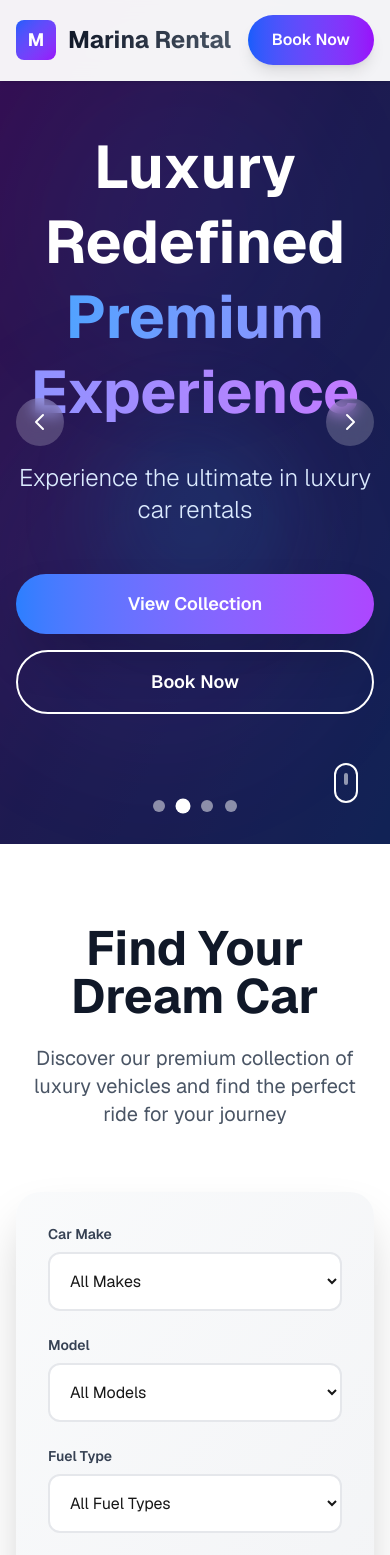
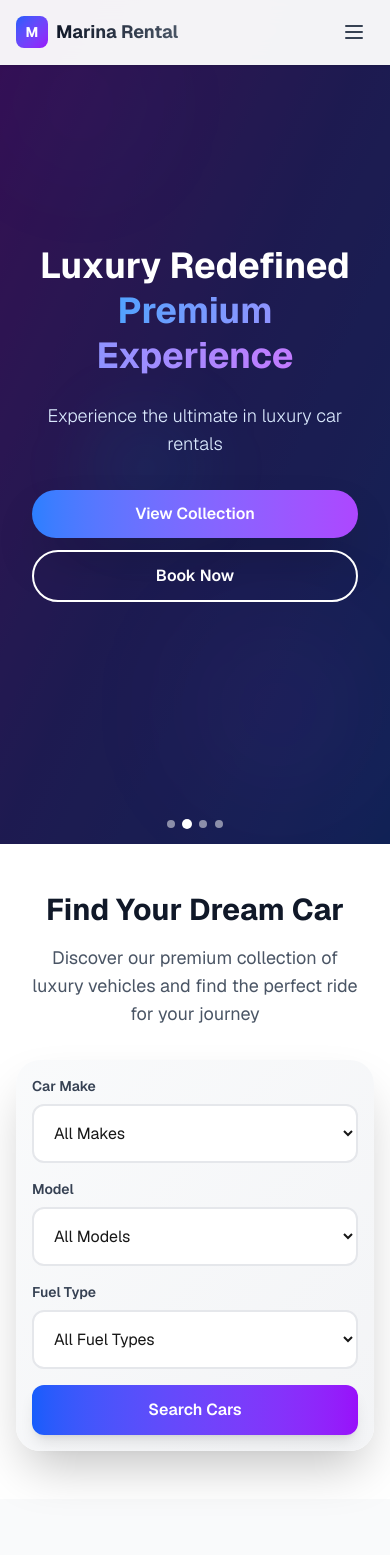
Before and after one commit to ansaralyh/Al-Marina-rentaal, a Next.js app: page / in a window 390 px wide. Shown: the top 1555 px of the page. Built offline with nearby package versions, Linux system fonts and the light colour scheme.

Commit message:
responsiveness is done

```diff
--- a/src/app/page.js
+++ b/src/app/page.js
@@ -136,6 +136,15 @@ export default function Home() {
       period: "per day",
       image: "/api/placeholder/400/300",
       category: "Compact SUV"
+    },
+    {
+      id: 7,
+      name: "BMW M8 Competition",
+      price: "1800",
+      currency: "د.إ",
+      period: "per day",
+      image: "/api/placeholder/400/300",
+      category: "Luxury Coupe"
     }
   ];
 
@@ -164,29 +173,29 @@ export default function Home() {
 
               {/* Animated background elements */}
               <div className="absolute inset-0">
-                <div className="absolute top-20 left-10 w-72 h-72 bg-blue-500/10 rounded-full blur-3xl animate-pulse"></div>
-                <div className="absolute bottom-20 right-10 w-96 h-96 bg-purple-500/10 rounded-full blur-3xl animate-pulse delay-1000"></div>
-                <div className="absolute top-1/2 left-1/4 w-48 h-48 bg-cyan-500/10 rounded-full blur-2xl animate-float"></div>
+                <div className="absolute top-10 left-4 md:top-20 md:left-10 w-32 h-32 md:w-72 md:h-72 bg-blue-500/10 rounded-full blur-3xl animate-pulse"></div>
+                <div className="absolute bottom-10 right-4 md:bottom-20 md:right-10 w-48 h-48 md:w-96 md:h-96 bg-purple-500/10 rounded-full blur-3xl animate-pulse delay-1000"></div>
+                <div className="absolute top-1/2 left-1/4 w-24 h-24 md:w-48 md:h-48 bg-cyan-500/10 rounded-full blur-2xl animate-float"></div>
               </div>
 
               {/* Content */}
               <div className="relative z-10 h-full flex items-center justify-center">
                 <div className="max-w-7xl mx-auto px-4 sm:px-6 lg:px-8 text-center">
                   <div className="animate-fadeInUp">
-                    <h1 className="text-6xl md:text-8xl font-bold text-white mb-8 leading-tight">
+                    <h1 className="text-4xl sm:text-5xl md:text-6xl lg:text-7xl xl:text-8xl font-bold text-white mb-6 md:mb-8 leading-tight">
                       {slide.title}<br />
                       <span className="bg-gradient-to-r from-blue-400 to-purple-400 bg-clip-text text-transparent">
                         {slide.subtitle}
                       </span>
                     </h1>
-                    <p className="text-2xl md:text-3xl text-blue-100 mb-12 font-light">
+                    <p className="text-lg sm:text-xl md:text-2xl lg:text-3xl text-blue-100 mb-8 md:mb-12 font-light px-4">
                       {slide.description}
                     </p>
-                    <div className="flex flex-col sm:flex-row gap-4 justify-center">
-                      <button className="bg-gradient-to-r from-blue-500 to-purple-500 text-white px-8 py-4 rounded-full text-lg font-semibold hover:from-blue-600 hover:to-purple-600 transition-all duration-300 shadow-2xl hover:shadow-blue-500/25 transform hover:-translate-y-1">
+                    <div className="flex flex-col sm:flex-row gap-3 sm:gap-4 justify-center px-4">
+                      <button className="bg-gradient-to-r from-blue-500 to-purple-500 text-white px-6 sm:px-8 py-3 sm:py-4 rounded-full text-base sm:text-lg font-semibold hover:from-blue-600 hover:to-purple-600 transition-all duration-300 shadow-2xl hover:shadow-blue-500/25 transform hover:-translate-y-1">
                         {slide.buttonText}
                       </button>
-                      <button className="border-2 border-white text-white px-8 py-4 rounded-full text-lg font-semibold hover:bg-white hover:text-gray-900 transition-all duration-300">
+                      <button className="border-2 border-white text-white px-6 sm:px-8 py-3 sm:py-4 rounded-full text-base sm:text-lg font-semibold hover:bg-white hover:text-gray-900 transition-all duration-300">
                         {slide.buttonSecondary}
                       </button>
                     </div>
@@ -197,36 +206,36 @@ export default function Home() {
           ))}
         </div>
 
-        {/* Navigation Arrows */}
+        {/* Navigation Arrows - Hidden on mobile */}
         <button
           onClick={prevSlide}
-          className="absolute left-4 top-1/2 transform -translate-y-1/2 z-20 w-12 h-12 bg-white/20 backdrop-blur-sm rounded-full flex items-center justify-center text-white hover:bg-white/30 transition-all duration-300 group"
+          className="hidden sm:flex absolute left-2 md:left-4 top-1/2 transform -translate-y-1/2 z-20 w-10 h-10 md:w-12 md:h-12 bg-white/20 backdrop-blur-sm rounded-full items-center justify-center text-white hover:bg-white/30 transition-all duration-300 group"
           onMouseEnter={() => setIsAutoPlaying(false)}
           onMouseLeave={() => setIsAutoPlaying(true)}
         >
-          <svg className="w-6 h-6 transform group-hover:-translate-x-1 transition-transform duration-300" fill="none" stroke="currentColor" viewBox="0 0 24 24">
+          <svg className="w-5 h-5 md:w-6 md:h-6 transform group-hover:-translate-x-1 transition-transform duration-300" fill="none" stroke="currentColor" viewBox="0 0 24 24">
             <path strokeLinecap="round" strokeLinejoin="round" strokeWidth={2} d="M15 19l-7-7 7-7" />
           </svg>
         </button>
 
         <button
           onClick={nextSlide}
-          className="absolute right-4 top-1/2 transform -translate-y-1/2 z-20 w-12 h-12 bg-white/20 backdrop-blur-sm rounded-full flex items-center justify-center text-white hover:bg-white/30 transition-all duration-300 group"
+          className="hidden sm:flex absolute right-2 md:right-4 top-1/2 transform -translate-y-1/2 z-20 w-10 h-10 md:w-12 md:h-12 bg-white/20 backdrop-blur-sm rounded-full items-center justify-center text-white hover:bg-white/30 transition-all duration-300 group"
           onMouseEnter={() => setIsAutoPlaying(false)}
           onMouseLeave={() => setIsAutoPlaying(true)}
         >
-          <svg className="w-6 h-6 transform group-hover:translate-x-1 transition-transform duration-300" fill="none" stroke="currentColor" viewBox="0 0 24 24">
+          <svg className="w-5 h-5 md:w-6 md:h-6 transform group-hover:translate-x-1 transition-transform duration-300" fill="none" stroke="currentColor" viewBox="0 0 24 24">
             <path strokeLinecap="round" strokeLinejoin="round" strokeWidth={2} d="M9 5l7 7-7 7" />
           </svg>
         </button>
 
         {/* Dots Navigation */}
-        <div className="absolute bottom-8 left-1/2 transform -translate-x-1/2 z-20 flex space-x-3">
+        <div className="absolute bottom-4 md:bottom-8 left-1/2 transform -translate-x-1/2 z-20 flex space-x-2 md:space-x-3">
           {heroSlides.map((_, index) => (
             <button
               key={index}
               onClick={() => goToSlide(index)}
-              className={`w-3 h-3 rounded-full transition-all duration-300 ${
+              className={`w-2 h-2 md:w-3 md:h-3 rounded-full transition-all duration-300 ${
                 index === currentSlide
                   ? 'bg-white scale-125'
                   : 'bg-white/50 hover:bg-white/75'
@@ -237,24 +246,24 @@ export default function Home() {
           ))}
         </div>
 
-        {/* Scroll indicator */}
-        <div className="absolute bottom-8 right-8 animate-bounce">
+        {/* Scroll indicator - Hidden on mobile */}
+        <div className="hidden md:block absolute bottom-8 right-8 animate-bounce">
           <div className="w-6 h-10 border-2 border-white rounded-full flex justify-center">
             <div className="w-1 h-3 bg-white rounded-full mt-2 animate-pulse"></div>
           </div>
         </div>
 
-        {/* Play/Pause Button */}
+        {/* Play/Pause Button - Hidden on mobile */}
         <button
           onClick={() => setIsAutoPlaying(!isAutoPlaying)}
-          className="absolute top-8 right-8 z-20 w-12 h-12 bg-white/20 backdrop-blur-sm rounded-full flex items-center justify-center text-white hover:bg-white/30 transition-all duration-300"
+          className="hidden sm:flex absolute top-4 md:top-8 right-4 md:right-8 z-20 w-10 h-10 md:w-12 md:h-12 bg-white/20 backdrop-blur-sm rounded-full items-center justify-center text-white hover:bg-white/30 transition-all duration-300"
         >
           {isAutoPlaying ? (
-            <svg className="w-6 h-6" fill="currentColor" viewBox="0 0 24 24">
+            <svg className="w-5 h-5 md:w-6 md:h-6" fill="currentColor" viewBox="0 0 24 24">
               <path d="M6 4h4v16H6V4zm8 0h4v16h-4V4z"/>
             </svg>
           ) : (
-            <svg className="w-6 h-6" fill="currentColor" viewBox="0 0 24 24">
+            <svg className="w-5 h-5 md:w-6 md:h-6" fill="currentColor" viewBox="0 0 24 24">
               <path d="M8 5v14l11-7z"/>
             </svg>
           )}
@@ -262,17 +271,17 @@ export default function Home() {
       </section>
 
       {/* Search Section */}
-      <section className="py-20 bg-white relative">
+      <section className="py-12 md:py-20 bg-white relative">
         <div className="max-w-6xl mx-auto px-4 sm:px-6 lg:px-8">
-          <div className="text-center mb-16">
-            <h2 className="text-5xl font-bold text-gray-900 mb-6">Find Your Dream Car</h2>
-            <p className="text-xl text-gray-600 max-w-2xl mx-auto">
+          <div className="text-center mb-8 md:mb-16">
+            <h2 className="text-3xl sm:text-4xl md:text-5xl font-bold text-gray-900 mb-4 md:mb-6">Find Your Dream Car</h2>
+            <p className="text-lg md:text-xl text-gray-600 max-w-2xl mx-auto px-4">
               Discover our premium collection of luxury vehicles and find the perfect ride for your journey
             </p>
           </div>
 
-          <div className="bg-gradient-to-br from-gray-50 to-gray-100 rounded-3xl shadow-2xl p-8 md:p-12">
-            <form onSubmit={handleSearch} className="grid grid-cols-1 md:grid-cols-4 gap-6">
+          <div className="bg-gradient-to-br from-gray-50 to-gray-100 rounded-3xl shadow-2xl p-4 sm:p-6 md:p-8 lg:p-12">
+            <form onSubmit={handleSearch} className="grid grid-cols-1 sm:grid-cols-2 lg:grid-cols-4 gap-4 md:gap-6">
               <div className="space-y-2">
                 <label className="block text-sm font-semibold text-gray-700">Car Make</label>
                 <select
@@ -320,10 +329,10 @@ export default function Home() {
                 </select>
               </div>
 
-              <div className="flex items-end">
+              <div className="flex items-end sm:col-span-2 lg:col-span-1">
                 <button
                   type="submit"
-                  className="w-full bg-gradient-to-r from-blue-600 to-purple-600 text-white py-4 px-6 rounded-xl font-semibold hover:from-blue-700 hover:to-purple-700 transition-all duration-300 shadow-lg hover:shadow-xl transform hover:-translate-y-0.5"
+                  className="w-full bg-gradient-to-r from-blue-600 to-purple-600 text-white py-3 md:py-4 px-4 md:px-6 rounded-xl font-semibold hover:from-blue-700 hover:to-purple-700 transition-all duration-300 shadow-lg hover:shadow-xl transform hover:-translate-y-0.5"
                 >
                   Search Cars
                 </button>
@@ -343,35 +352,35 @@ export default function Home() {
             </p>
           </div>
 
-          <div className="grid grid-cols-1 md:grid-cols-2 lg:grid-cols-3 gap-8">
+          <div className="grid grid-cols-1 md:grid-cols-2 lg:grid-cols-4 gap-6 lg:gap-8">
             {luxuryCars.map((car) => (
               <div key={car.id} className="group bg-white rounded-3xl shadow-lg hover:shadow-2xl transition-all duration-500 overflow-hidden transform hover:-translate-y-2">
                 <div className="relative h-64 bg-gradient-to-br from-gray-100 to-gray-200 overflow-hidden">
                   <div className="absolute inset-0 bg-gradient-to-t from-black/20 to-transparent"></div>
-                  <div className="absolute top-4 left-4 bg-white/90 backdrop-blur-sm px-3 py-1 rounded-full">
-                    <span className="text-sm font-semibold text-gray-700">{car.category}</span>
+                  <div className="absolute top-3 left-3 bg-white/90 backdrop-blur-sm px-2 py-1 rounded-full">
+                    <span className="text-xs font-semibold text-gray-700">{car.category}</span>
                   </div>
                   <div className="absolute inset-0 flex items-center justify-center">
-                    <div className="text-8xl opacity-20 group-hover:scale-110 transition-transform duration-500">🚗</div>
+                    <div className="text-6xl opacity-20 group-hover:scale-110 transition-transform duration-500">🚗</div>
                   </div>
                 </div>
 
-                <div className="p-8">
-                  <h3 className="text-2xl font-bold text-gray-900 mb-4">{car.name}</h3>
-                  <div className="flex items-center justify-between mb-6">
+                <div className="p-4">
+                  <h3 className="text-lg font-bold text-gray-900 mb-2">{car.name}</h3>
+                  <div className="flex items-center justify-between mb-3">
                     <div>
-                      <span className="text-4xl font-bold bg-gradient-to-r from-blue-600 to-purple-600 bg-clip-text text-transparent">
+                      <span className="text-2xl font-bold bg-gradient-to-r from-blue-600 to-purple-600 bg-clip-text text-transparent">
                         {car.price} {car.currency}
                       </span>
-                      <span className="text-gray-600 ml-2">{car.period}</span>
+                      <span className="text-sm text-gray-600 ml-2">{car.period}</span>
                     </div>
                   </div>
 
-                  <div className="grid grid-cols-2 gap-3">
-                    <button className="bg-gradient-to-r from-blue-600 to-purple-600 text-white py-3 px-4 rounded-xl font-semibold hover:from-blue-700 hover:to-purple-700 transition-all duration-300 shadow-lg hover:shadow-xl">
+                  <div className="grid grid-cols-2 gap-2">
+                    <button className="bg-gradient-to-r from-blue-600 to-purple-600 text-white py-2 px-3 rounded-lg text-sm font-semibold hover:from-blue-700 hover:to-purple-700 transition-all duration-300 shadow-lg hover:shadow-xl">
                       Inquire Now
                     </button>
-                    <button className="bg-gradient-to-r from-green-500 to-emerald-500 text-white py-3 px-4 rounded-xl font-semibold hover:from-green-600 hover:to-emerald-600 transition-all duration-300 shadow-lg hover:shadow-xl">
+                    <button className="bg-gradient-to-r from-green-500 to-emerald-500 text-white py-2 px-3 rounded-lg text-sm font-semibold hover:from-green-600 hover:to-emerald-600 transition-all duration-300 shadow-lg hover:shadow-xl">
                       WhatsApp
                     </button>
                   </div>
@@ -396,30 +405,30 @@ export default function Home() {
             </p>
           </div>
 
-          <div className="grid grid-cols-2 md:grid-cols-4 gap-8">
+          <div className="grid grid-cols-2 md:grid-cols-4 gap-4 md:gap-8">
             <div className="text-center group">
-              <div className="text-6xl font-bold bg-gradient-to-r from-blue-400 to-purple-400 bg-clip-text text-transparent mb-4 group-hover:scale-110 transition-transform duration-300">
+              <div className="text-4xl sm:text-5xl md:text-6xl lg:text-7xl font-bold bg-gradient-to-r from-blue-400 to-purple-400 bg-clip-text text-transparent mb-2 md:mb-4 group-hover:scale-110 transition-transform duration-300">
                 150+
               </div>
-              <div className="text-lg font-semibold text-blue-100">VEHICLES STOCK</div>
+              <div className="text-base sm:text-lg md:text-xl font-semibold text-blue-100">VEHICLES STOCK</div>
             </div>
             <div className="text-center group">
-              <div className="text-6xl font-bold bg-gradient-to-r from-blue-400 to-purple-400 bg-clip-text text-transparent mb-4 group-hover:scale-110 transition-transform duration-300">
+              <div className="text-4xl sm:text-5xl md:text-6xl lg:text-7xl font-bold bg-gradient-to-r from-blue-400 to-purple-400 bg-clip-text text-transparent mb-2 md:mb-4 group-hover:scale-110 transition-transform duration-300">
                 1000+
               </div>
-              <div className="text-lg font-semibold text-blue-100">RENTALS COMPLETED</div>
+              <div className="text-base sm:text-lg md:text-xl font-semibold text-blue-100">RENTALS COMPLETED</div>
             </div>
             <div className="text-center group">
-              <div className="text-6xl font-bold bg-gradient-to-r from-blue-400 to-purple-400 bg-clip-text text-transparent mb-4 group-hover:scale-110 transition-transform duration-300">
+              <div className="text-4xl sm:text-5xl md:text-6xl lg:text-7xl font-bold bg-gradient-to-r from-blue-400 to-purple-400 bg-clip-text text-transparent mb-2 md:mb-4 group-hover:scale-110 transition-transform duration-300">
                 500+
               </div>
-              <div className="text-lg font-semibold text-blue-100">HAPPY CLIENTS</div>
+              <div className="text-base sm:text-lg md:text-xl font-semibold text-blue-100">HAPPY CLIENTS</div>
             </div>
             <div className="text-center group">
-              <div className="text-6xl font-bold bg-gradient-to-r from-blue-400 to-purple-400 bg-clip-text text-transparent mb-4 group-hover:scale-110 transition-transform duration-300">
+              <div className="text-4xl sm:text-5xl md:text-6xl lg:text-7xl font-bold bg-gradient-to-r from-blue-400 to-purple-400 bg-clip-text text-transparent mb-2 md:mb-4 group-hover:scale-110 transition-transform duration-300">
                 1000+
               </div>
-              <div className="text-lg font-semibold text-blue-100">5-STAR REVIEWS</div>
+              <div className="text-base sm:text-lg md:text-xl font-semibold text-blue-100">5-STAR REVIEWS</div>
             </div>
           </div>
         </div>
--- a/src/components/Navbar.js
+++ b/src/components/Navbar.js
@@ -2,30 +2,42 @@
 
 import Link from 'next/link';
 import { usePathname } from 'next/navigation';
+import { useState } from 'react';
 
 export default function Navbar() {
   const pathname = usePathname();
+  const [isMobileMenuOpen, setIsMobileMenuOpen] = useState(false);
 
   const isActive = (path) => {
     return pathname === path;
   };
 
+  const toggleMobileMenu = () => {
+    setIsMobileMenuOpen(!isMobileMenuOpen);
+  };
+
+  const closeMobileMenu = () => {
+    setIsMobileMenuOpen(false);
+  };
+
   return (
     <nav className="bg-white/95 backdrop-blur-md shadow-sm fixed w-full top-0 z-50 border-b border-gray-100">
       <div className="max-w-7xl mx-auto px-4 sm:px-6 lg:px-8">
-        <div className="flex justify-between items-center h-20">
+        <div className="flex justify-between items-center h-16 md:h-20">
+          {/* Logo */}
           <div className="flex items-center">
-            <Link href="/" className="flex items-center space-x-3">
-              <div className="w-10 h-10 bg-gradient-to-br from-blue-600 to-purple-600 rounded-lg flex items-center justify-center">
-                <span className="text-white font-bold text-lg">M</span>
+            <Link href="/" className="flex items-center space-x-2 md:space-x-3" onClick={closeMobileMenu}>
+              <div className="w-8 h-8 md:w-10 md:h-10 bg-gradient-to-br from-blue-600 to-purple-600 rounded-lg flex items-center justify-center">
+                <span className="text-white font-bold text-sm md:text-lg">M</span>
               </div>
-              <h1 className="text-2xl font-bold bg-gradient-to-r from-gray-900 to-gray-600 bg-clip-text text-transparent">
+              <h1 className="text-lg md:text-2xl font-bold bg-gradient-to-r from-gray-900 to-gray-600 bg-clip-text text-transparent">
                 Marina Rental
               </h1>
             </Link>
           </div>
 
-          <div className="hidden lg:flex items-center space-x-8">
+          {/* Desktop Navigation */}
+          <div className="hidden lg:flex items-center space-x-6 xl:space-x-8">
             <Link
               href="/"
               className={`font-medium transition-colors ${
@@ -88,15 +100,114 @@ export default function Navbar() {
             </Link>
           </div>
 
-          <div className="flex items-center space-x-4">
-            <div className="hidden sm:block text-sm text-gray-600">
+          {/* Desktop Contact & CTA */}
+          <div className="hidden lg:flex items-center space-x-4">
+            <div className="hidden xl:block text-sm text-gray-600">
               <span className="font-medium">Call:</span> +971 55 566 0466
             </div>
-            <button className="bg-gradient-to-r from-blue-600 to-purple-600 text-white px-6 py-3 rounded-full font-semibold hover:from-blue-700 hover:to-purple-700 transition-all duration-300 shadow-lg hover:shadow-xl transform hover:-translate-y-0.5">
+            <button className="bg-gradient-to-r from-blue-600 to-purple-600 text-white px-4 xl:px-6 py-2 xl:py-3 rounded-full font-semibold hover:from-blue-700 hover:to-purple-700 transition-all duration-300 shadow-lg hover:shadow-xl transform hover:-translate-y-0.5 text-sm xl:text-base">
               Book Now
             </button>
           </div>
+
+          {/* Mobile Menu Button */}
+          <div className="lg:hidden flex items-center space-x-2">
+            <div className="hidden sm:block text-xs text-gray-600">
+              <span className="font-medium">Call:</span> +971 55 566 0466
+            </div>
+            <button
+              onClick={toggleMobileMenu}
+              className="p-2 rounded-md text-gray-700 hover:text-blue-600 hover:bg-gray-100 transition-colors"
+            >
+              <svg className="w-6 h-6" fill="none" stroke="currentColor" viewBox="0 0 24 24">
+                {isMobileMenuOpen ? (
+                  <path strokeLinecap="round" strokeLinejoin="round" strokeWidth={2} d="M6 18L18 6M6 6l12 12" />
+                ) : (
+                  <path strokeLinecap="round" strokeLinejoin="round" strokeWidth={2} d="M4 6h16M4 12h16M4 18h16" />
+                )}
+              </svg>
+            </button>
+          </div>
         </div>
+
+        {/* Mobile Menu */}
+        {isMobileMenuOpen && (
+          <div className="lg:hidden">
+            <div className="px-2 pt-2 pb-3 space-y-1 bg-white border-t border-gray-200">
+              <Link
+                href="/"
+                className={`block px-3 py-2 rounded-md text-base font-medium transition-colors ${
+                  isActive('/')
+                    ? 'text-blue-600 bg-blue-50'
+                    : 'text-gray-700 hover:text-blue-600 hover:bg-gray-50'
+                }`}
+                onClick={closeMobileMenu}
+              >
+                Home
+              </Link>
+              <Link
+                href="/aboutus"
+                className={`block px-3 py-2 rounded-md text-base font-medium transition-colors ${
+                  isActive('/aboutus')
+                    ? 'text-blue-600 bg-blue-50'
+                    : 'text-gray-700 hover:text-blue-600 hover:bg-gray-50'
+                }`}
+                onClick={closeMobileMenu}
+              >
+                About Us
+              </Link>
+              <Link
+                href="/services"
+                className={`block px-3 py-2 rounded-md text-base font-medium transition-colors ${
+                  isActive('/services')
+                    ? 'text-blue-600 bg-blue-50'
+                    : 'text-gray-700 hover:text-blue-600 hover:bg-gray-50'
+                }`}
+                onClick={closeMobileMenu}
+              >
+                Services
+              </Link>
+              <Link
+                href="/fleet"
+                className={`block px-3 py-2 rounded-md text-base font-medium transition-colors ${
+                  isActive('/fleet')
+                    ? 'text-blue-600 bg-blue-50'
+                    : 'text-gray-700 hover:text-blue-600 hover:bg-gray-50'
+                }`}
+                onClick={closeMobileMenu}
+              >
+                Our Fleet
+              </Link>
+              <Link
+                href="/blogs"
+                className={`block px-3 py-2 rounded-md text-base font-medium transition-colors ${
+                  isActive('/blogs')
+                    ? 'text-blue-600 bg-blue-50'
+                    : 'text-gray-700 hover:text-blue-600 hover:bg-gray-50'
+                }`}
+                onClick={closeMobileMenu}
+              >
+                Blog
+              </Link>
+              <Link
+                href="/contactus"
+                className={`block px-3 py-2 rounded-md text-base font-medium transition-colors ${
+                  isActive('/contactus')
+                    ? 'text-blue-600 bg-blue-50'
+                    : 'text-gray-700 hover:text-blue-600 hover:bg-gray-50'
+                }`}
+                onClick={closeMobileMenu}
+              >
+                Contact Us
+              </Link>
+              <div className="pt-4 border-t border-gray-200">
+                <button className="w-full bg-gradient-to-r from-blue-600 to-purple-600 text-white px-4 py-3 rounded-lg font-semibold hover:from-blue-700 hover:to-purple-700 transition-all duration-300 shadow-lg">
+                  Book Now
+                </button>
+              </div>
+            </div>
+          </div>
+        )}
       </div>
     </nav>
   );
```
Also changed, not shown: src/components/Footer.js (+29 -29 lines).
